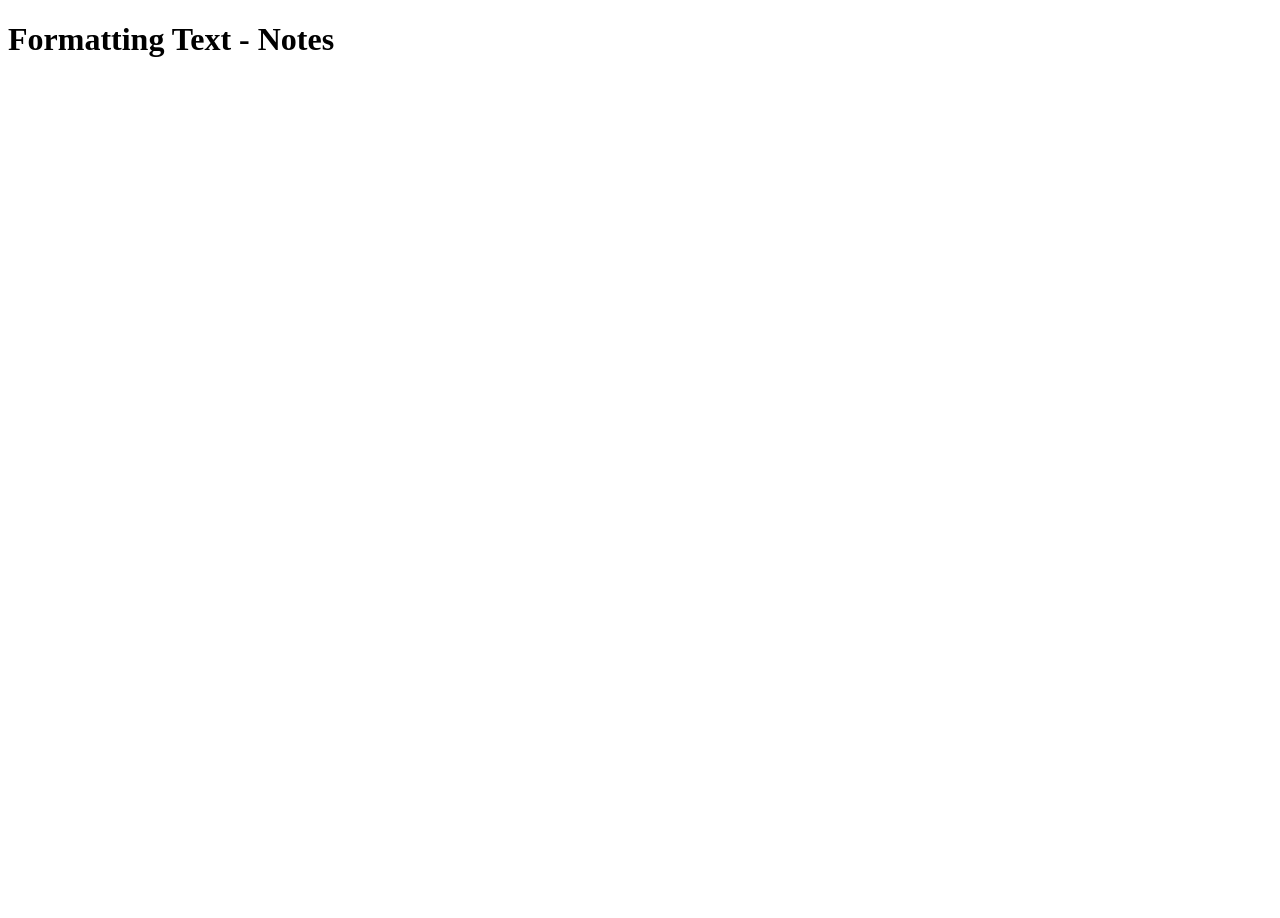
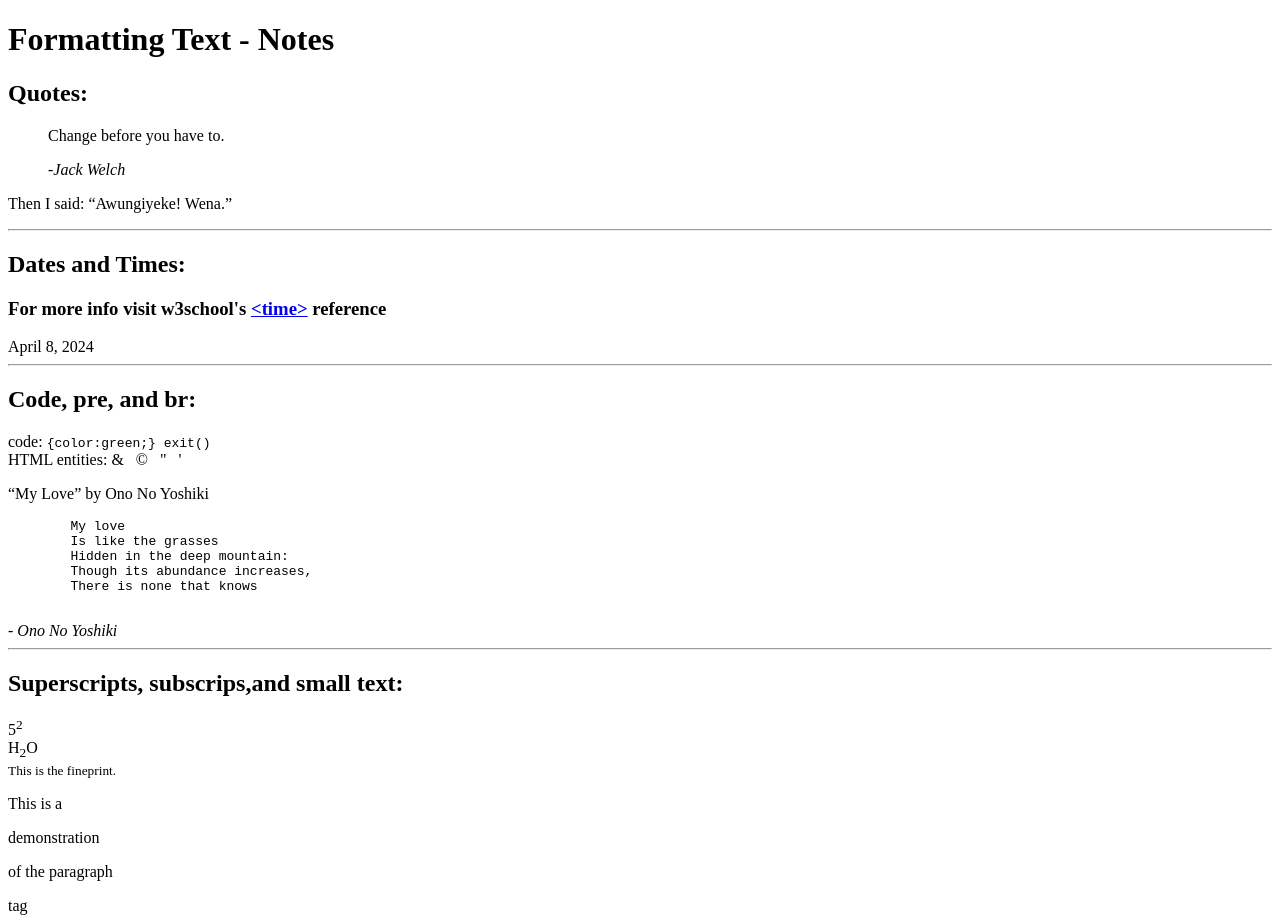
Before and after one commit to wandadrizzle/ll-html-essential-training, a plain HTML site: page formatting-text/index.html in a window 1280 px wide. Shown: the top 918 px of the page. Before the commit the page ends 800 px from the top, so only its background shows below. Drawn offline with Linux system fonts and the light colour scheme.

Commit message:
Update index.html

```diff
--- a/formatting-text/index.html
+++ b/formatting-text/index.html
@@ -8,5 +8,46 @@
   </head>
   <body>
     <h1>Formatting Text - Notes</h1>
+
+    <h2>Quotes:</h2>
+    <blockquote>
+        <p>
+            Change before you have to.
+        </p>
+        <cite>-Jack Welch</cite>
+    </blockquote>
+    <p>Then I said: <q>Awungiyeke! Wena.</q></p>
+
+    <hr>
+    <h2>Dates and Times:</h2>
+    <h3>For more info visit w3school's <a href="https://www.w3schools.com/tags/att_time_datetime.asp" target="_blank">&lt;time&gt;</a> reference</h3>
+    <time datetime="2024-04-08">April 8, 2024</time>
+
+    <hr>
+    <h2>Code, pre, and br:</h2>
+    <p>
+        code: <code>{color:green;} exit()</code>
+        <br>
+        HTML entities: &amp; &nbsp; &copy; &nbsp; &quot; &nbsp; &apos;
+    </p>
+    <p>“My Love” by Ono No Yoshiki</p>
+    <pre>
+        My love
+        Is like the grasses
+        Hidden in the deep mountain:
+        Though its abundance increases,
+        There is none that knows
+    </pre>
+    <cite>- Ono No Yoshiki</cite>
+
+    <hr>
+    <h2>Superscripts, subscrips,and small text:</h2>
+    <p>
+        5<sup>2</sup><br>
+        H<sub>2</sub>O<br>
+        <!--For more complex math formulas - use MathML-->
+        <small>This is the fineprint.</small>
+    </p>
+    <p> This is a </p> demonstration <p> of the paragraph <p> tag </p> </p>.
   </body>
 </html>
```
